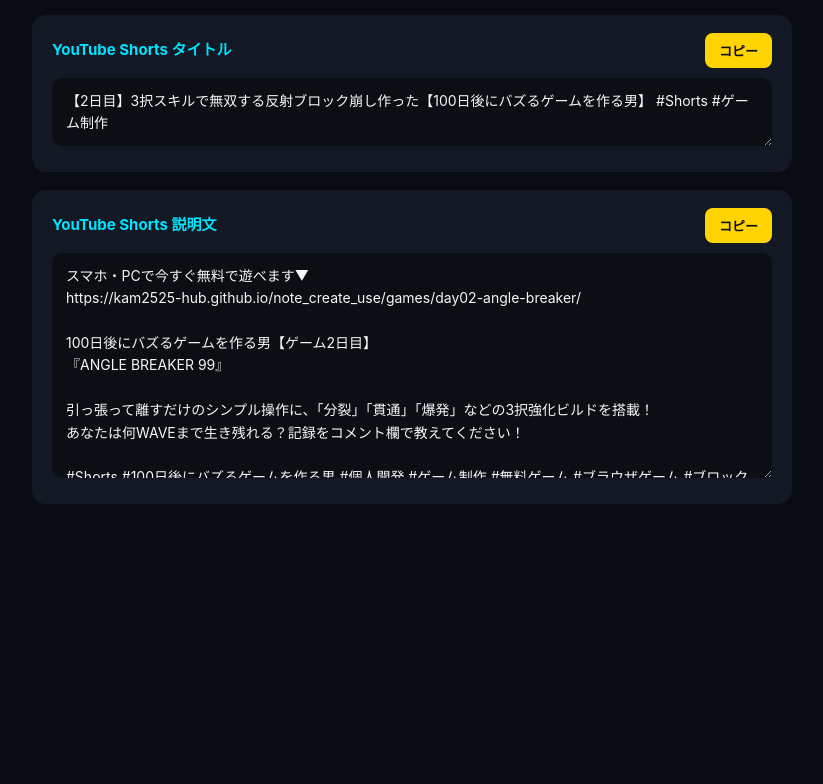
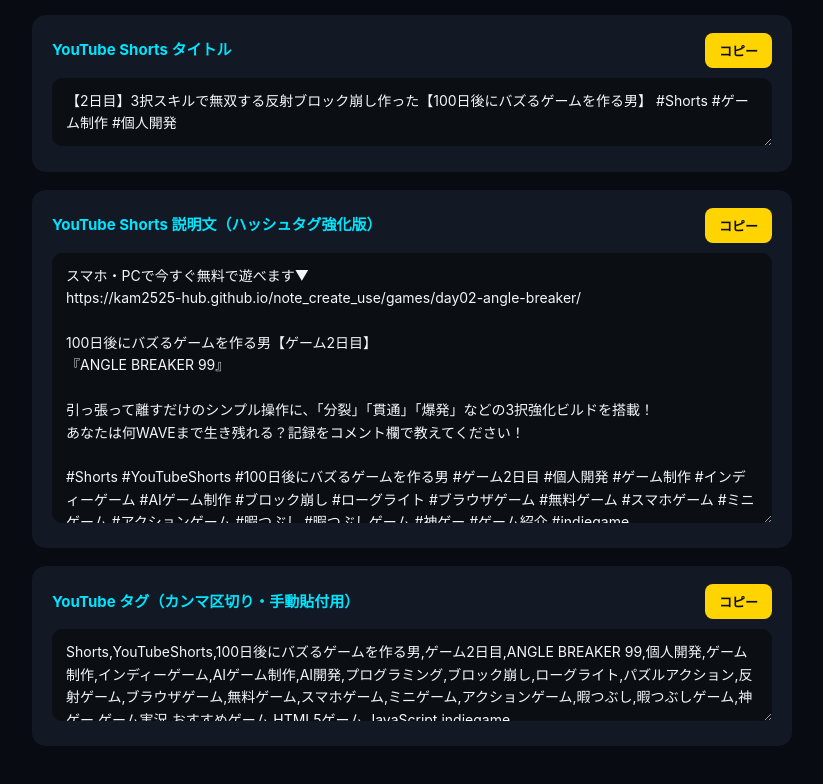
Before and after one commit to kam2525-hub/note_create_use, a plain HTML site: page notes/day02/copy_helper.html in a window 1280 px wide. Shown: the part 1650-2434 px from the top of the page, without its empty margins (228-1051 px from the left). Before the commit the page ends 2232 px from the top, so only its background shows below. Drawn offline with Linux system fonts and the light colour scheme.

Commit message:
chore(day02): expand YouTube Shorts hashtags and video tags

```diff
--- a/notes/day02/copy_helper.html
+++ b/notes/day02/copy_helper.html
@@ -181,15 +181,15 @@ https://kam2525-hub.github.io/note_create_use/games/day02-angle-breaker/
         <span class="section-title">YouTube Shorts タイトル</span>
         <button class="copy-btn" data-target="ytTitle">コピー</button>
       </div>
-      <textarea id="ytTitle" rows="2" readonly>【2日目】3択スキルで無双する反射ブロック崩し作った【100日後にバズるゲームを作る男】 #Shorts #ゲーム制作</textarea>
+      <textarea id="ytTitle" rows="2" readonly>【2日目】3択スキルで無双する反射ブロック崩し作った【100日後にバズるゲームを作る男】 #Shorts #ゲーム制作 #個人開発</textarea>
     </div>
 
     <div class="section">
       <div class="section-head">
-        <span class="section-title">YouTube Shorts 説明文</span>
+        <span class="section-title">YouTube Shorts 説明文（ハッシュタグ強化版）</span>
         <button class="copy-btn" data-target="ytDesc">コピー</button>
       </div>
-      <textarea id="ytDesc" rows="9" readonly>スマホ・PCで今すぐ無料で遊べます▼
+      <textarea id="ytDesc" rows="11" readonly>スマホ・PCで今すぐ無料で遊べます▼
 https://kam2525-hub.github.io/note_create_use/games/day02-angle-breaker/
 
 100日後にバズるゲームを作る男【ゲーム2日目】
@@ -198,7 +198,15 @@ https://kam2525-hub.github.io/note_create_use/games/day02-angle-breaker/
 引っ張って離すだけのシンプル操作に、「分裂」「貫通」「爆発」などの3択強化ビルドを搭載！
 あなたは何WAVEまで生き残れる？記録をコメント欄で教えてください！
 
-#Shorts #100日後にバズるゲームを作る男 #個人開発 #ゲーム制作 #無料ゲーム #ブラウザゲーム #ブロック崩し</textarea>
+#Shorts #YouTubeShorts #100日後にバズるゲームを作る男 #ゲーム2日目 #個人開発 #ゲーム制作 #インディーゲーム #AIゲーム制作 #ブロック崩し #ローグライト #ブラウザゲーム #無料ゲーム #スマホゲーム #ミニゲーム #アクションゲーム #暇つぶし #暇つぶしゲーム #神ゲー #ゲーム紹介 #indiegame</textarea>
+    </div>
+
+    <div class="section">
+      <div class="section-head">
+        <span class="section-title">YouTube タグ（カンマ区切り・手動貼付用）</span>
+        <button class="copy-btn" data-target="ytTags">コピー</button>
+      </div>
+      <textarea id="ytTags" rows="3" readonly>Shorts,YouTubeShorts,100日後にバズるゲームを作る男,ゲーム2日目,ANGLE BREAKER 99,個人開発,ゲーム制作,インディーゲーム,AIゲーム制作,AI開発,プログラミング,ブロック崩し,ローグライト,パズルアクション,反射ゲーム,ブラウザゲーム,無料ゲーム,スマホゲーム,ミニゲーム,アクションゲーム,暇つぶし,暇つぶしゲーム,神ゲー,ゲーム実況,おすすめゲーム,HTML5ゲーム,JavaScript,indiegame</textarea>
     </div>
   </div>
 
```
Also changed, not shown: notes/day02/youtube_metadata.txt.
